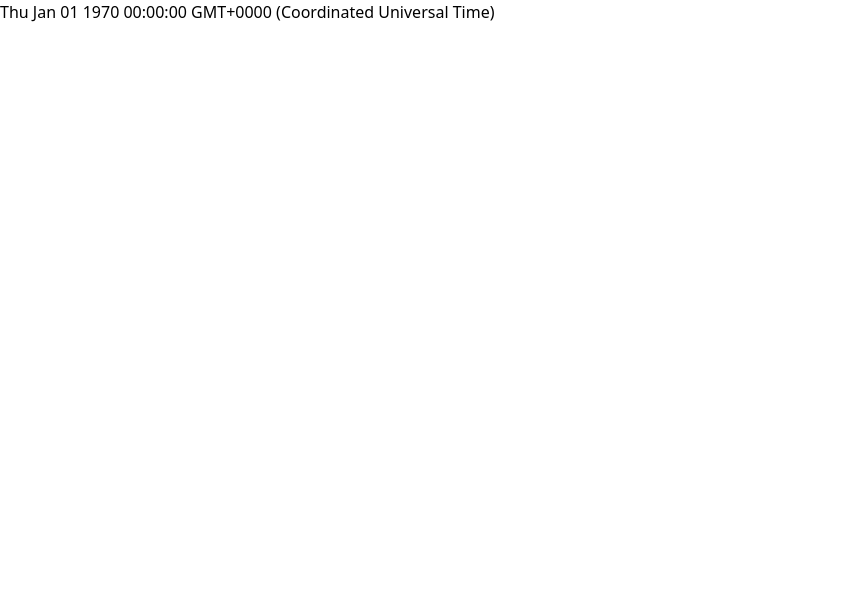
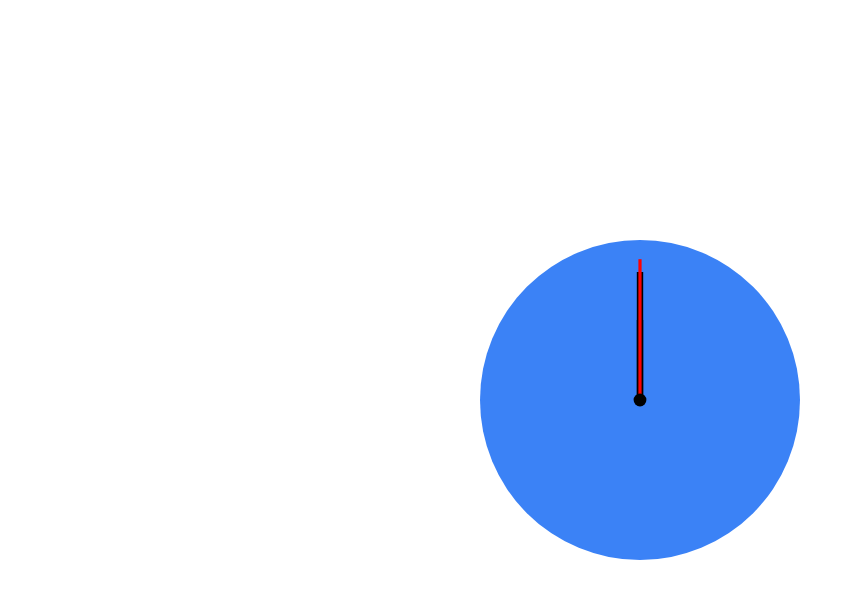
Before and after one commit to ryanzheng1998/react-testing-ground, a Next.js app: page /analog-clock in a window 1280 px wide. Shown: the top 598 px of the page, without its empty margins (0-863 px from the left). Built offline with nearby package versions, Linux system fonts and the light colour scheme.

Commit message:
Complete: alnalog clock

```diff
--- a/src/pages/analog-clock.tsx
+++ b/src/pages/analog-clock.tsx
@@ -8,5 +8,63 @@ export default function AnalogClock() {
     setTime(new Date())
   })
 
-  return <p>{time.toString()}</p>
+  const hours = time.getHours()
+  const minutes = time.getMinutes()
+  const seconds = time.getSeconds()
+
+  const hoursDegrees = hours * 30
+  const minutesDegrees = minutes * 6
+  const secondsDegrees = seconds * 6
+
+  return (
+    <div className="grid place-items-center h-screen">
+      <svg
+        className="w-80 aspect-square"
+        viewBox="0 0 100 100"
+        xmlns="http://www.w3.org/2000/svg"
+      >
+        <circle cx="50" cy="50" r="50" className="fill-blue-500" />
+        {/* hour hand */}
+        <line
+          x1="50"
+          y1="50"
+          x2="50"
+          y2="25"
+          stroke="black"
+          className="stroke-2"
+          style={{
+            transform: `rotate(${hoursDegrees}deg)`,
+            transformOrigin: '50% 50%',
+          }}
+        />
+        {/* minute hand */}
+        <line
+          x1="50"
+          y1="50"
+          x2="50"
+          y2="10"
+          stroke="black"
+          className="stroke-2"
+          style={{
+            transform: `rotate(${minutesDegrees}deg)`,
+            transformOrigin: '50% 50%',
+          }}
+        />
+        {/* sencond hand */}
+        <line
+          x1="50"
+          y1="50"
+          x2="50"
+          y2="6"
+          stroke="red"
+          className="stroke-1"
+          style={{
+            transform: `rotate(${secondsDegrees}deg)`,
+            transformOrigin: '50% 50%',
+          }}
+        />
+        <circle cx="50" cy="50" r="2" />
+      </svg>
+    </div>
+  )
 }
```
